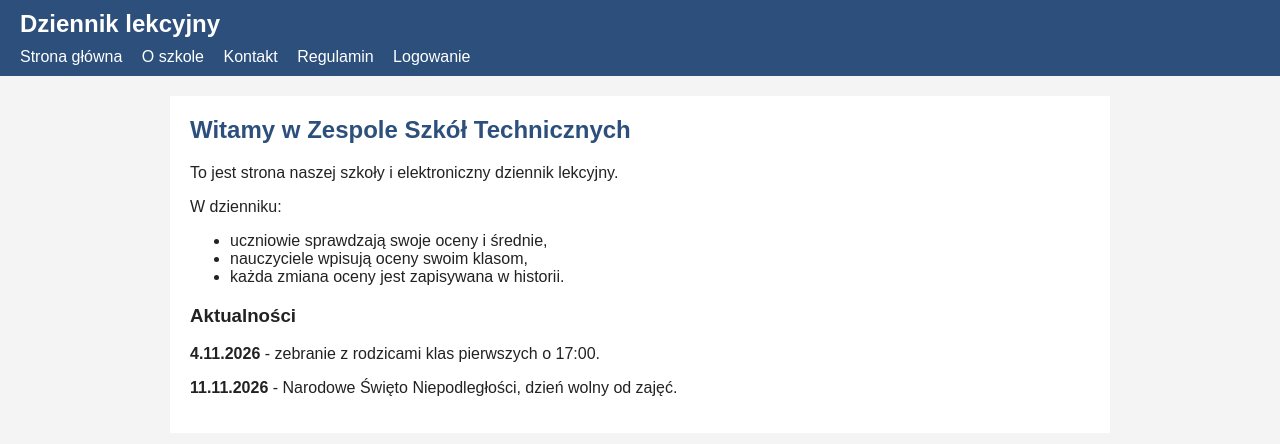
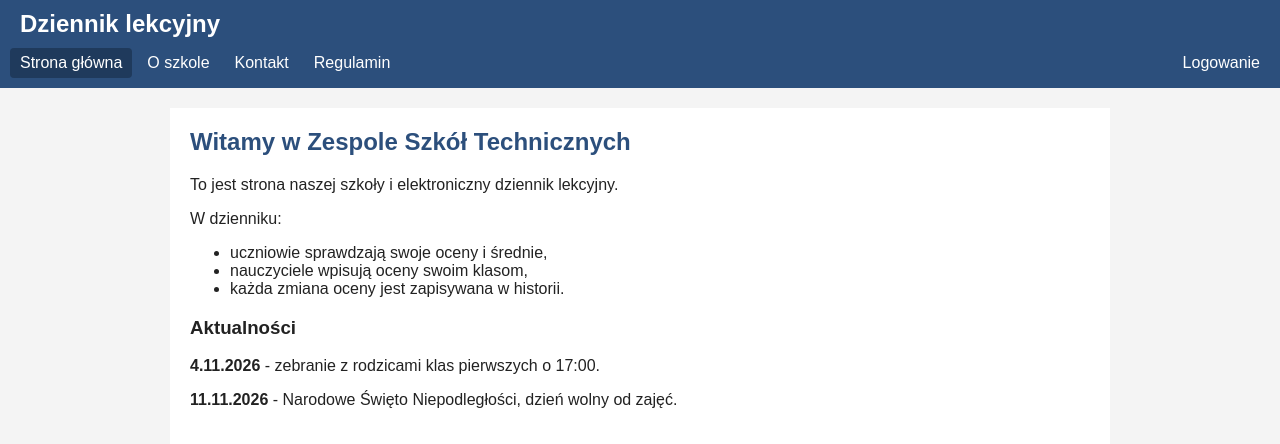
Before and after one commit to GustawKalek/programowanie-php, a PHP site: page / in a window 1280 px wide. Shown: the top 444 px of the page. Run offline with PHP 8.4, Linux system fonts and the light colour scheme.

Commit message:
lepszy nav

```diff
--- a/projekt/app/assets/css/style.css
+++ b/projekt/app/assets/css/style.css
@@ -16,14 +16,28 @@ header h1 {
   font-size: 24px;
 }
 
+nav {
+  display: flex;
+  flex-wrap: wrap;
+  gap: 5px;
+  margin: 0 -10px;
+}
+
 nav a {
   color: white;
-  margin-right: 15px;
   text-decoration: none;
+  padding: 6px 10px;
+  border-radius: 4px;
+  white-space: nowrap;
 }
 
-nav a:hover {
-  text-decoration: underline;
+nav a:hover,
+nav a.aktywny {
+  background: #1f3a5c;
+}
+
+nav a:last-child {
+  margin-left: auto;
 }
 
 main {
--- a/projekt/app/includes/naglowek.php
+++ b/projekt/app/includes/naglowek.php
@@ -1,5 +1,13 @@
 <?php
 require_once __DIR__ . "/auth.php";
+
+function link_menu($plik, $tekst) {
+	$klasa = "";
+	if (basename($_SERVER["SCRIPT_NAME"]) == $plik) {
+		$klasa = " class=\"aktywny\"";
+	}
+	echo "<a href=\"" . $plik . "\"" . $klasa . ">" . $tekst . "</a>";
+}
 ?>
 <!DOCTYPE html>
 <html lang="pl">
@@ -13,29 +21,30 @@ require_once __DIR__ . "/auth.php";
 	<header>
 		<h1>Dziennik lekcyjny</h1>
 		<nav>
-			<a href="index.php">Strona główna</a>
-			<a href="o-szkole.php">O szkole</a>
-			<a href="kontakt.php">Kontakt</a>
-			<a href="regulamin.php">Regulamin</a>
 			<?php
+			link_menu("index.php", "Strona główna");
+			link_menu("o-szkole.php", "O szkole");
+			link_menu("kontakt.php", "Kontakt");
+			link_menu("regulamin.php", "Regulamin");
+
 			if (czy_zalogowany()) {
 				if ($_SESSION["rola"] == "admin") {
-					echo "<a href=\"nauczyciele.php\">Nauczyciele</a>";
-					echo "<a href=\"uczniowie.php\">Uczniowie</a>";
-					echo "<a href=\"przedmioty.php\">Przedmioty</a>";
-					echo "<a href=\"historia.php\">Historia ocen</a>";
+					link_menu("nauczyciele.php", "Nauczyciele");
+					link_menu("uczniowie.php", "Uczniowie");
+					link_menu("przedmioty.php", "Przedmioty");
+					link_menu("historia.php", "Historia ocen");
 				}
 				if ($_SESSION["rola"] == "nauczyciel") {
-					echo "<a href=\"panel_nauczyciela.php\">Panel nauczyciela</a>";
-					echo "<a href=\"historia.php\">Historia ocen</a>";
+					link_menu("panel_nauczyciela.php", "Panel nauczyciela");
+					link_menu("historia.php", "Historia ocen");
 				}
 				if ($_SESSION["rola"] == "uczen") {
-					echo "<a href=\"moje_oceny.php\">Moje oceny</a>";
-					echo "<a href=\"historia.php\">Historia ocen</a>";
+					link_menu("moje_oceny.php", "Moje oceny");
+					link_menu("historia.php", "Historia ocen");
 				}
-				echo "<a href=\"wyloguj.php\">Wyloguj (" . htmlspecialchars($_SESSION["imie"]) . ")</a>";
+				link_menu("wyloguj.php", "Wyloguj (" . htmlspecialchars($_SESSION["imie"]) . ")");
 			} else {
-				echo "<a href=\"logowanie.php\">Logowanie</a>";
+				link_menu("logowanie.php", "Logowanie");
 			}
 			?>
 		</nav>
```
